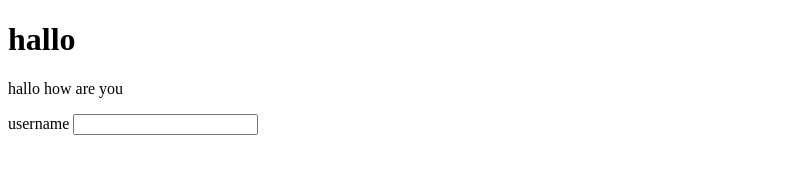
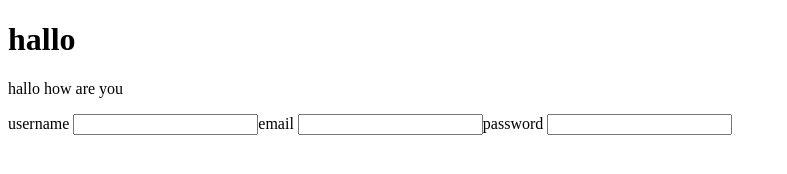
Before and after one commit to DhananjayPm/studing_html, a plain HTML site: page index.html in a window 1280 px wide. Shown: the whole page, without its empty margins (0-787 px from the left). Drawn offline with Linux system fonts and the light colour scheme.

Commit message:
Update index.html

```diff
--- a/index.html
+++ b/index.html
@@ -10,5 +10,9 @@
    <form>
     <label>username</label>
     <input type="text"
+           <label>email</label>
+    <input type="email"
+           <label>password</label>
+    <input type="password"
   </form>
   </body>
```
